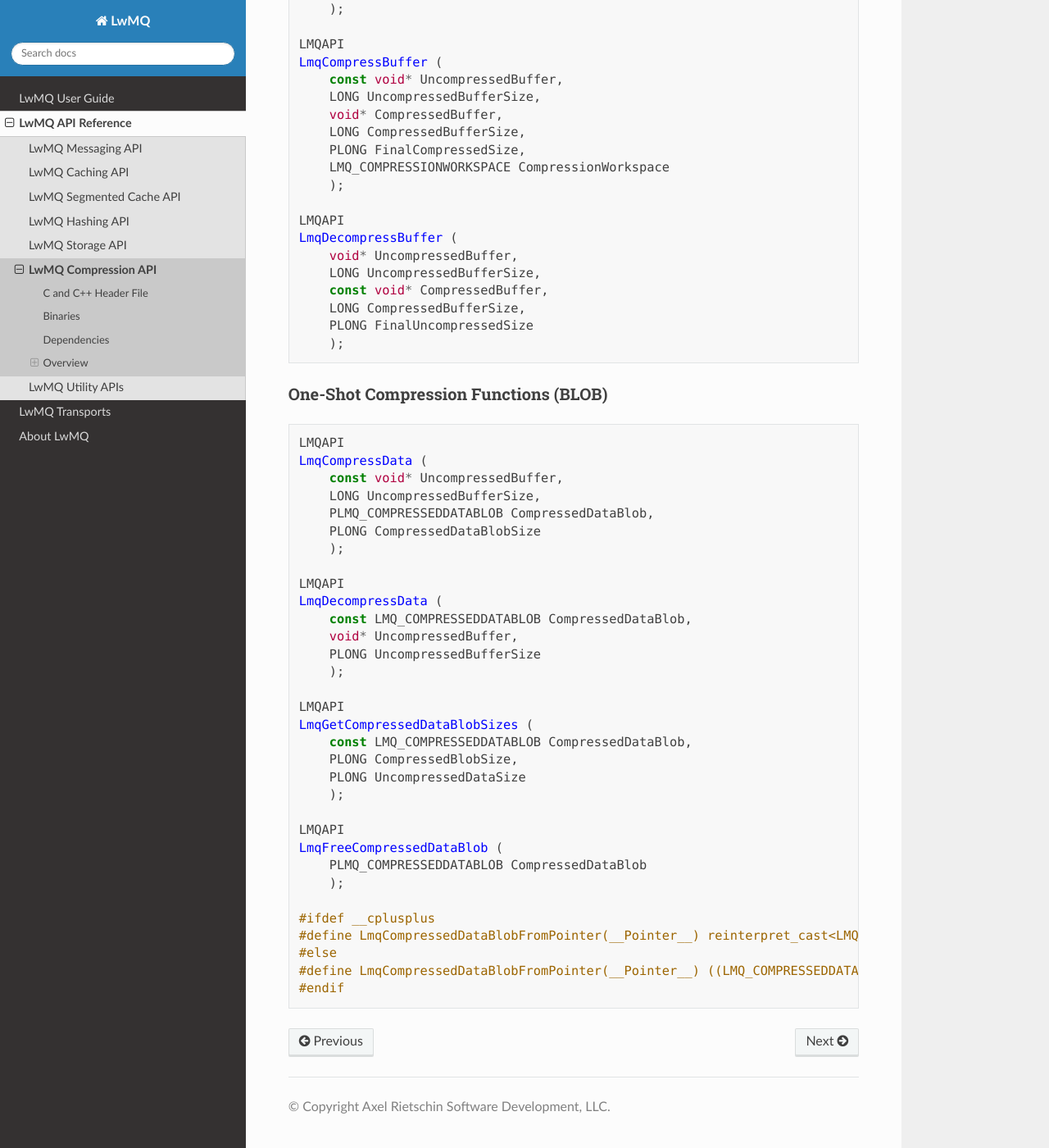
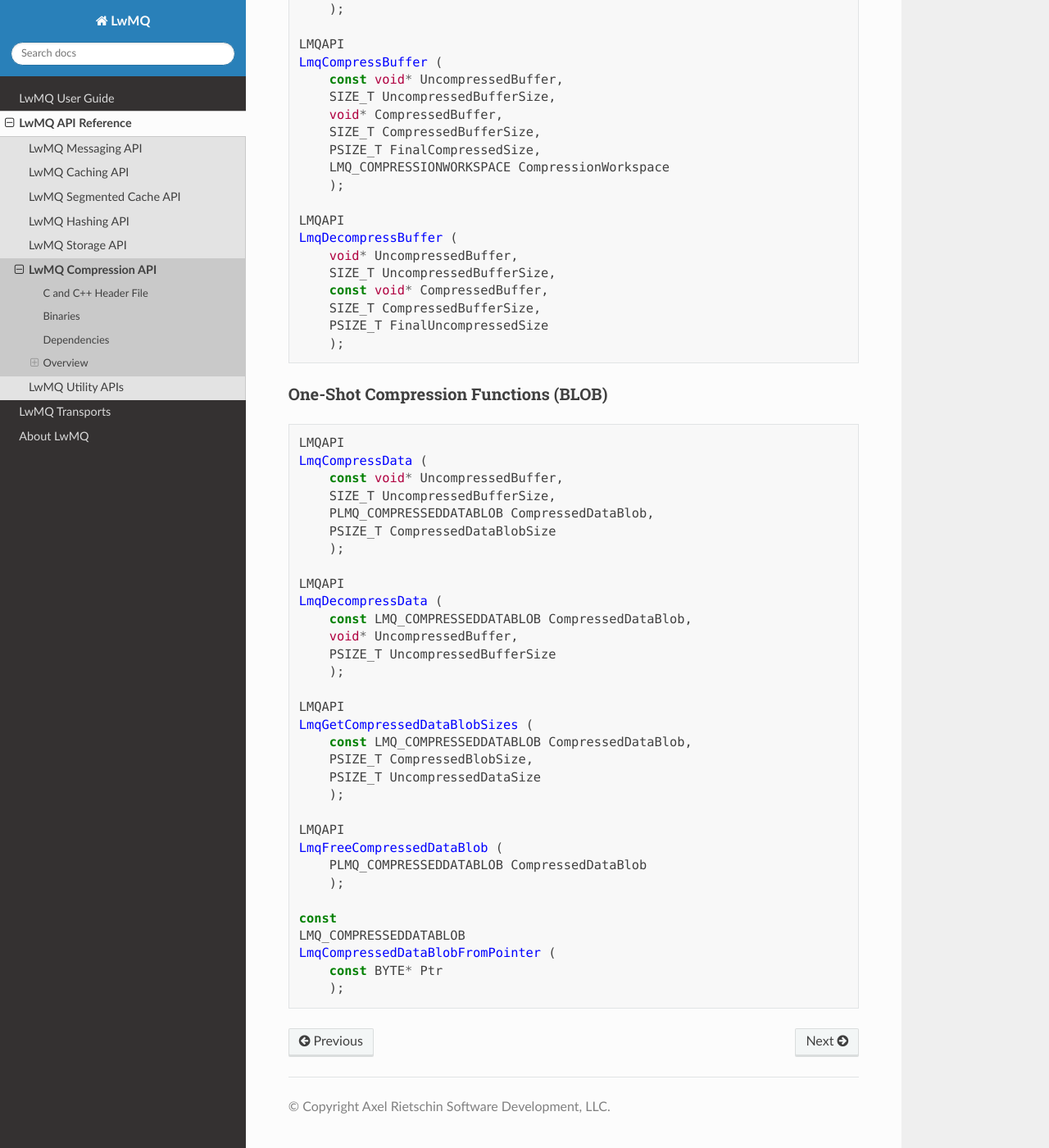
Before and after one commit to axelriet/LwMQ.net, a Sphinx documentation site: the page built from docs/api/compression.rst, in a window 1280 px wide and 1400 px high, scrolled down 1260 px. Shown: the whole window at 82% size. Built offline with Sphinx 7.4.7 and the Read the Docs theme 3.1.0, drawn with Linux system fonts in a browser that asks for light colours.

```diff
--- a/docs/api/compression.rst
+++ b/docs/api/compression.rst
@@ -47,7 +47,7 @@ Buffer Compression Functions
 
     LMQAPI
     LmqAllocateCompressionWorkspace (
-        LONG MaxUncompressedBufferSize,
+        SIZE_T MaxUncompressedBufferSize,
         PLMQ_COMPRESSIONWORKSPACE CompressionWorkspace
         );
 
@@ -59,20 +59,20 @@ Buffer Compression Functions
     LMQAPI
     LmqCompressBuffer (
         const void* UncompressedBuffer,
-        LONG UncompressedBufferSize,
+        SIZE_T UncompressedBufferSize,
         void* CompressedBuffer,
-        LONG CompressedBufferSize,
-        PLONG FinalCompressedSize,
+        SIZE_T CompressedBufferSize,
+        PSIZE_T FinalCompressedSize,
         LMQ_COMPRESSIONWORKSPACE CompressionWorkspace
         );
 
     LMQAPI
     LmqDecompressBuffer (
         void* UncompressedBuffer,
-        LONG UncompressedBufferSize,
+        SIZE_T UncompressedBufferSize,
         const void* CompressedBuffer,
-        LONG CompressedBufferSize,
-        PLONG FinalUncompressedSize
+        SIZE_T CompressedBufferSize,
+        PSIZE_T FinalUncompressedSize
         );
 
 One-Shot Compression Functions (BLOB)
@@ -83,23 +83,23 @@ One-Shot Compression Functions (BLOB)
     LMQAPI
     LmqCompressData (
         const void* UncompressedBuffer,
-        LONG UncompressedBufferSize,
+        SIZE_T UncompressedBufferSize,
         PLMQ_COMPRESSEDDATABLOB CompressedDataBlob,
-        PLONG CompressedDataBlobSize
+        PSIZE_T CompressedDataBlobSize
         );
 
     LMQAPI
     LmqDecompressData (
         const LMQ_COMPRESSEDDATABLOB CompressedDataBlob,
         void* UncompressedBuffer,
-        PLONG UncompressedBufferSize
+        PSIZE_T UncompressedBufferSize
         );
 
     LMQAPI
     LmqGetCompressedDataBlobSizes (
         const LMQ_COMPRESSEDDATABLOB CompressedDataBlob,
-        PLONG CompressedBlobSize,
-        PLONG UncompressedDataSize
+        PSIZE_T CompressedBlobSize,
+        PSIZE_T UncompressedDataSize
         );
 
     LMQAPI
@@ -107,8 +107,8 @@ One-Shot Compression Functions (BLOB)
         PLMQ_COMPRESSEDDATABLOB CompressedDataBlob
         );
 
-    #ifdef __cplusplus
-    #define LmqCompressedDataBlobFromPointer(__Pointer__) reinterpret_cast<LMQ_COMPRESSEDDATABLOB>(__Pointer__)
-    #else
-    #define LmqCompressedDataBlobFromPointer(__Pointer__) ((LMQ_COMPRESSEDDATABLOB)(__Pointer__))
-    #endif
+    const
+    LMQ_COMPRESSEDDATABLOB
+    LmqCompressedDataBlobFromPointer (
+        const BYTE* Ptr
+        );
--- a/docs/api/storage.rst
+++ b/docs/api/storage.rst
@@ -68,7 +68,7 @@ Core KV-Store Functions
         LMQ_KVSTORE KvStore,
         PCLMQ_KVSTOREKEY Key,
         PVOID Data,
-        ULONG DataSize,
+        SIZE_T DataSize,
         BOOL UseDataCompression
         );
 
@@ -76,7 +76,7 @@ Core KV-Store Functions
     LmqLookupKvStoreEntry (
         LMQ_KVSTORE KvStore,
         PCLMQ_KVSTOREKEY Key,
-        PULONG DataSize
+        PSIZE_T DataSize
     );
 
     LMQAPI
@@ -84,7 +84,7 @@ Core KV-Store Functions
         LMQ_KVSTORE KvStore,
         PCLMQ_KVSTOREKEY Key,
         PVOID Data,
-        PULONG DataSize
+        PSIZE_T DataSize
         );
 
     LMQAPI
```
